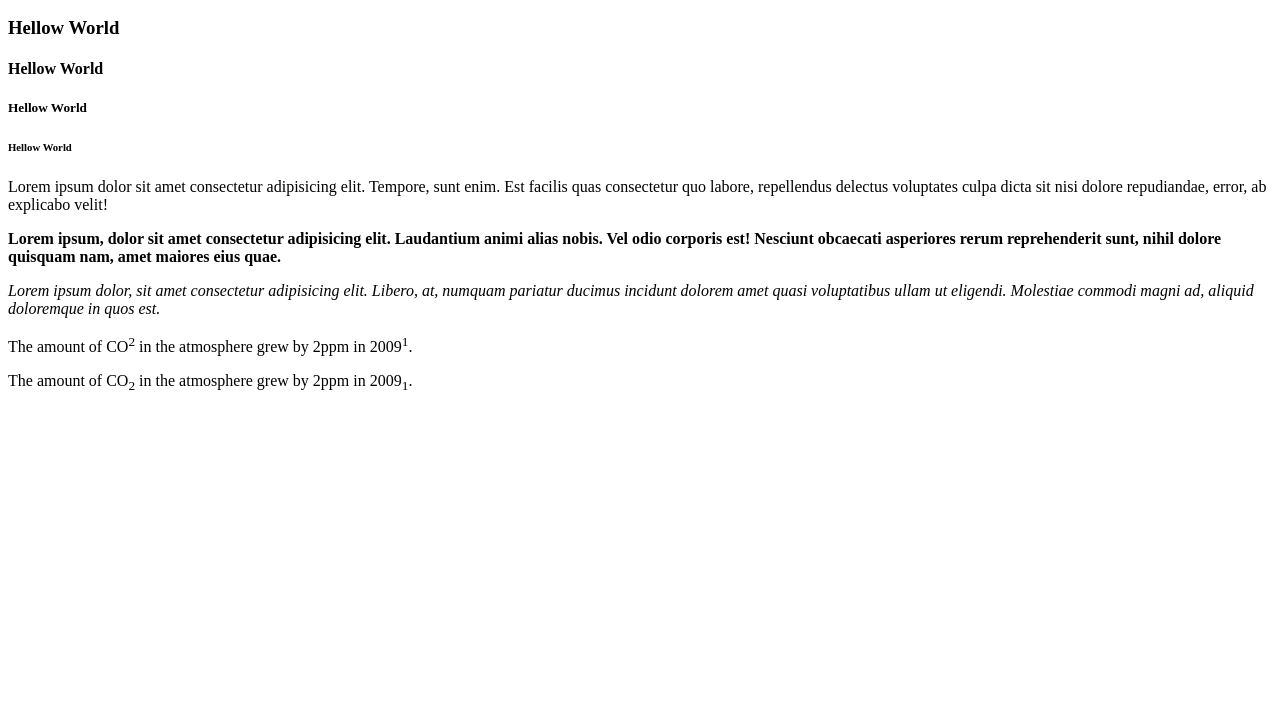
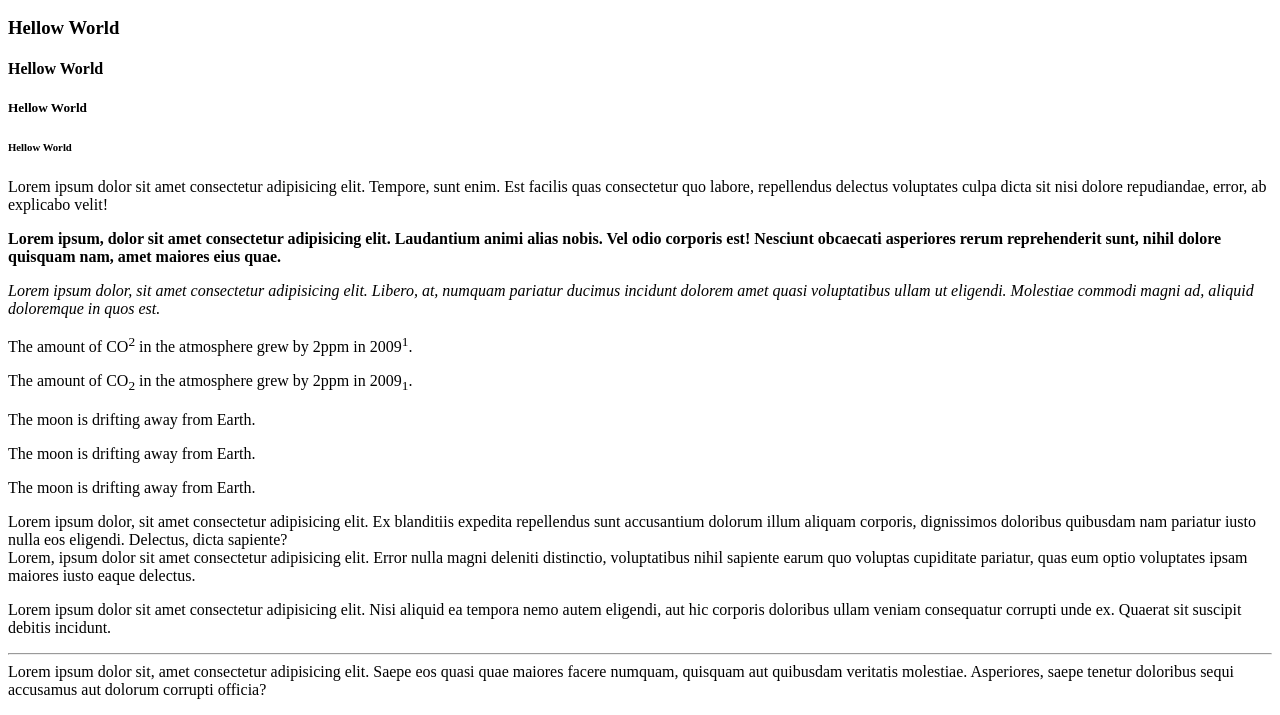
Before and after one commit to madiha-ansari/html_working, a plain HTML site: page text/index.html in a window 1280 px wide. Shown: the part 110-825 px from the top of the page. Before the commit the page ends 800 px from the top, so only its background shows below. Drawn offline with Linux system fonts and the light colour scheme.

Commit message:
line beak and horizontal rules

```diff
--- a/text/index.html
+++ b/text/index.html
@@ -23,10 +23,14 @@
     <!-- paragraph p end -->
 
     <!-- bold  -->
-<p><b>Lorem ipsum, dolor sit amet consectetur adipisicing elit. Laudantium animi alias nobis. Vel odio corporis est! Nesciunt obcaecati asperiores rerum reprehenderit sunt, nihil dolore quisquam nam, amet maiores eius quae.</b></p>
+    <p><b>Lorem ipsum, dolor sit amet consectetur adipisicing elit. Laudantium animi alias nobis. Vel odio corporis est!
+            Nesciunt obcaecati asperiores rerum reprehenderit sunt, nihil dolore quisquam nam, amet maiores eius
+            quae.</b></p>
 
     <!-- italic -->
-<p><i>Lorem ipsum dolor, sit amet consectetur adipisicing elit. Libero, at, numquam pariatur ducimus incidunt dolorem amet quasi voluptatibus ullam ut eligendi. Molestiae commodi magni ad, aliquid doloremque in quos est.</i></p>
+    <p><i>Lorem ipsum dolor, sit amet consectetur adipisicing elit. Libero, at, numquam pariatur ducimus incidunt
+            dolorem amet quasi voluptatibus ullam ut eligendi. Molestiae commodi magni ad, aliquid doloremque in quos
+            est.</i></p>
 
     <!-- superscript -->
     <!-- sup upr -->
@@ -38,6 +42,31 @@
     <p>The amount of CO<sub>2</sub> in the atmosphere
         grew by 2ppm in 2009<sub>1</sub>.</p>
 
+    <!-- white space -->
+    <p>The moon is drifting away from Earth.</p>
+    <p>The moon is drifting away from Earth.</p>
+    <p>The moon is drifting away from Earth.</p>
+
+    <!-- line break -->
+    <p>Lorem ipsum dolor, sit amet consectetur adipisicing elit. Ex blanditiis expedita repellendus sunt accusantium
+        dolorum illum aliquam corporis, dignissimos doloribus quibusdam nam pariatur iusto nulla eos eligendi. Delectus,
+        dicta sapiente?
+        <br>Lorem, ipsum dolor sit amet consectetur adipisicing elit. Error nulla magni deleniti distinctio,
+        voluptatibus nihil sapiente earum quo voluptas cupiditate pariatur, quas eum optio voluptates ipsam maiores
+        iusto eaque delectus.
+    </p>
+
+    <!-- horizontal rule -->
+    <p>Lorem ipsum dolor sit amet consectetur adipisicing elit. Nisi aliquid ea tempora nemo autem eligendi, aut hic
+        corporis doloribus ullam veniam consequatur corrupti unde ex. Quaerat sit suscipit debitis incidunt.
+        <hr>
+        Lorem ipsum dolor sit, amet consectetur adipisicing elit. Saepe eos quasi quae maiores facere numquam, quisquam
+        aut quibusdam veritatis molestiae. Asperiores, saepe tenetur doloribus sequi accusamus aut dolorum corrupti
+        officia?
+    </p>
+
+    <!-- strong  tag -->
+
 
 
 
@@ -45,4 +74,5 @@
 
 
 </body>
+
 </html>
```
Lines whose indentation alone changed are shown as unchanged.
